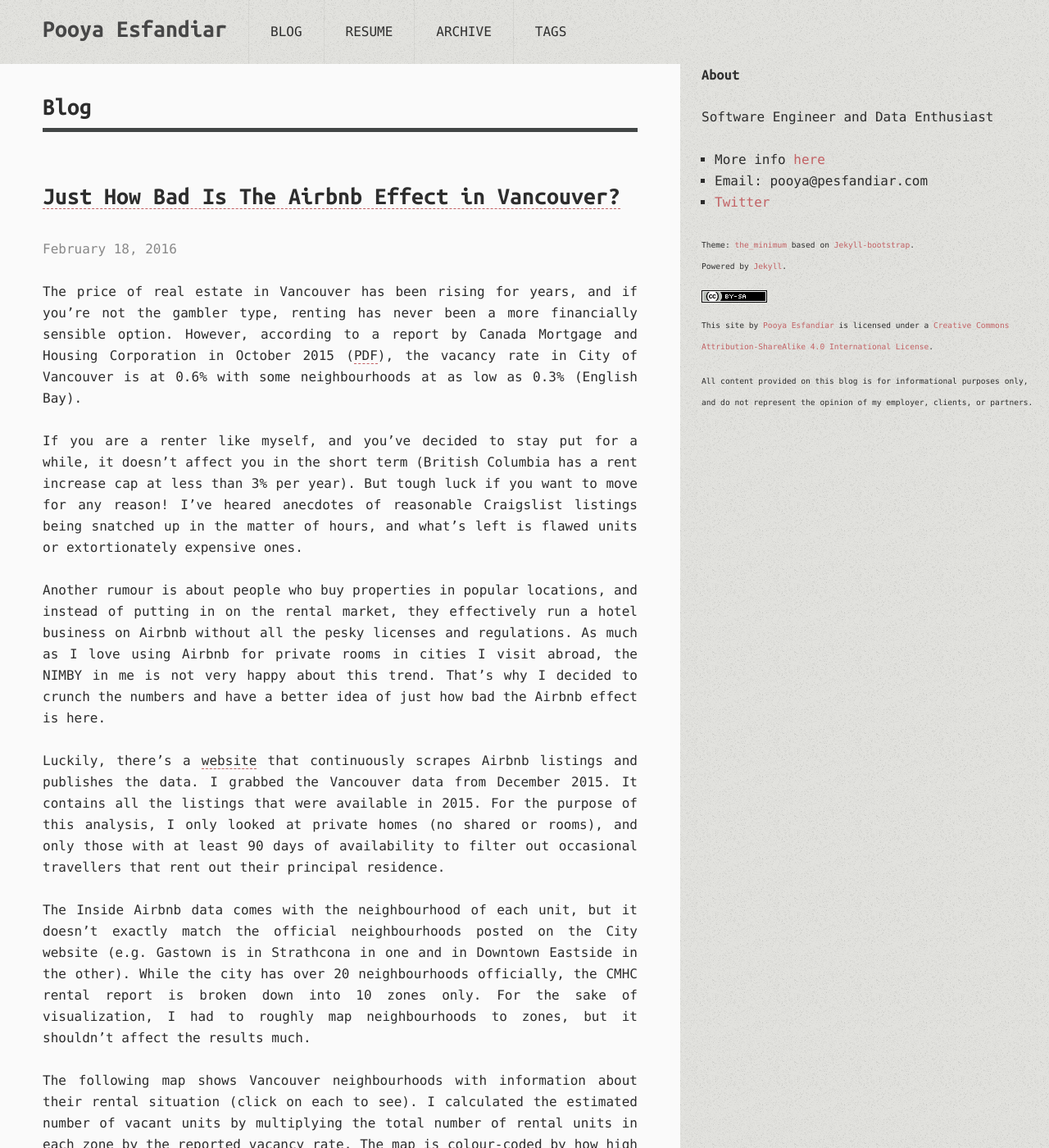
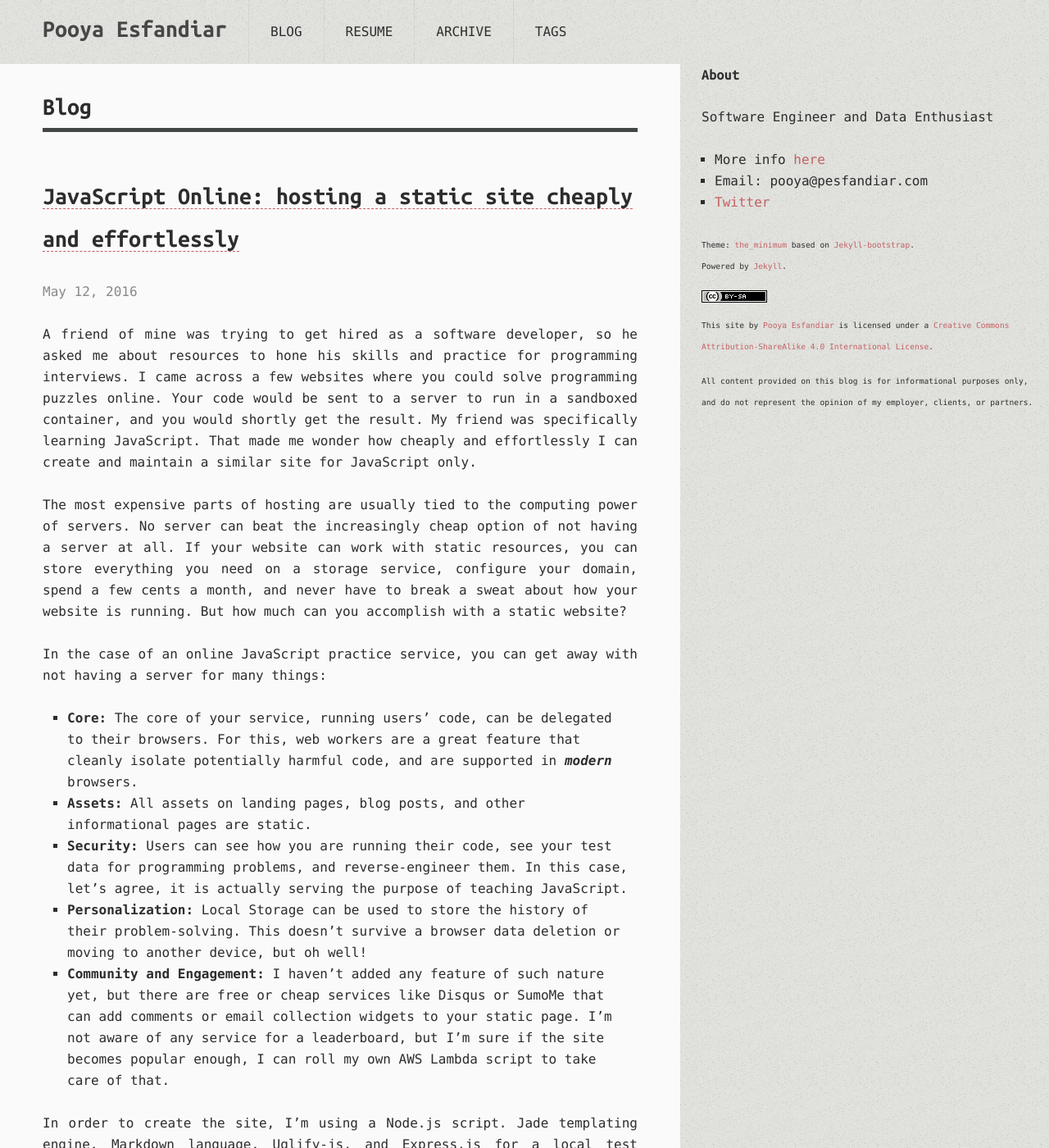
Before and after one commit to pesfandiar/pesfandiar.github.io, a Jekyll site: the page built from blog/index.html, in a window 1280 px wide and 1400 px high. Shown: the whole window at 82% size. Built offline with Jekyll 4.4.1, drawn with Linux system fonts in a browser that asks for light colours; the list of posts is cut into pages by our own code; comment, search, counter and statistics services are not loaded; some of the changed text lies outside the part shown.

Commit message:
Added the JavaScript Online post

```diff
--- /dev/null
+++ b/_posts/2016-05-12-javascript-online-hosting-static-site-cheaply.md
@@ -0,0 +1,24 @@
+---
+layout: post
+title: "JavaScript Online: hosting a static site cheaply and effortlessly"
+description: ""
+category:
+tags: [JavaScript, Static Website, Google Cloud Storage, Cloud Flare, Online Practice]
+---
+{% include JB/setup %}
+
+A friend of mine was trying to get hired as a software developer, so he asked me about resources to hone his skills and practice for programming interviews. I came across a few websites where you could solve programming puzzles online. Your code would be sent to a server to run in a sandboxed container, and you would shortly get the result. My friend was specifically learning JavaScript. That made me wonder how cheaply and effortlessly I can create and maintain a similar site for JavaScript only.
+
+The most expensive parts of hosting are usually tied to the computing power of servers. No server can beat the increasingly cheap option of not having a server at all. If your website can work with static resources, you can store everything you need on a storage service, configure your domain, spend a few cents a month, and never have to break a sweat about how your website is running. But how much can you accomplish with a static website?
+
+In the case of an online JavaScript practice service, you can get away with not having a server for many things:
+
+* **Core:** The core of your service, running users' code, can be delegated to their browsers. For this, web workers are a great feature that cleanly isolate potentially harmful code, and are supported in *modern* browsers.
+* **Assets:** All assets on landing pages, blog posts, and other informational pages are static.
+* **Security:** Users can see how you are running their code, see your test data for programming problems, and reverse-engineer them. In this case, let's agree, it is actually serving the purpose of teaching JavaScript.
+* **Personalization:** Local Storage can be used to store the history of their problem-solving. This doesn't survive a browser data deletion or moving to another device, but oh well!
+* **Community and Engagement:** I haven't added any feature of such nature yet, but there are free or cheap services like Disqus or SumoMe that can add comments or email collection widgets to your static page. I'm not aware of any service for a leaderboard, but I'm sure if the site becomes popular enough, I can roll my own AWS Lambda script to take care of that.
+
+In order to create the site, I'm using a Node.js script. Jade templating engine, Markdown language, Uglify-js, and Express.js for a local test server have come in very handy. I've written an automated build script, where I only need to add a single JSON file for every problem, and it creates the whole page, adds it to the index and sitemap, and deploys new or updated files to Google Cloud Storage. Google Cloud Storage [makes it easy](https://cloud.google.com/storage/docs/hosting-static-website) to host a static website, but it doesn't support HTTPS yet. I'm using Cloudflare's free plan to add HTTPS, server-side analytics, a caching layer, denial-of-service protection, and even a widget to show warnings if a browser is not supported.
+
+I might open-source this in the future, but for now, feel free to [practice JavaScript online for fun or technical interviews](https://www.javascript.onl)!
```
Also changed, not shown: _posts/2014-04-01-packt-mongodb-and-pentaho.md (+0 -2 lines).
